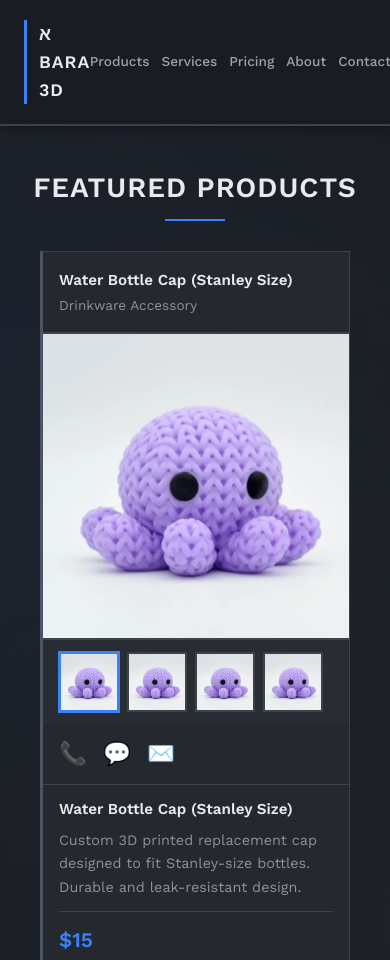
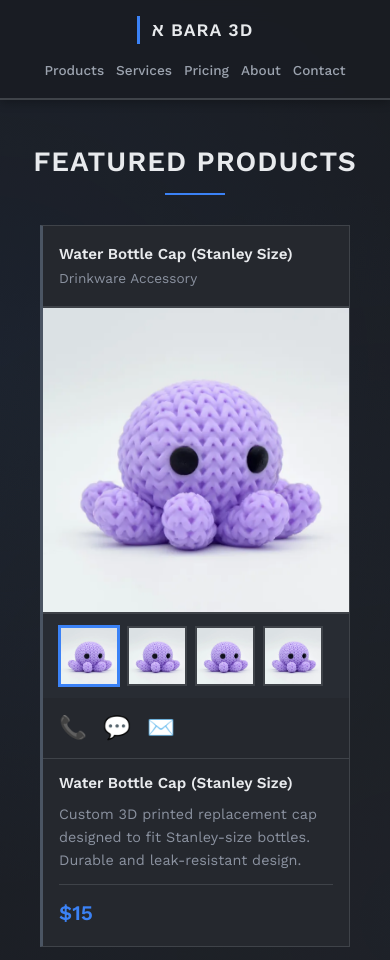
Before and after one commit to julbolpez/vibe-coding, a plain HTML site: page index.html in a window 390 px wide. Shown: the top 960 px of the page. Drawn offline with nearby package versions, Linux system fonts and the light colour scheme.

Commit message:
Updates made to mobile

```diff
--- a/index.html
+++ b/index.html
@@ -958,6 +958,16 @@
 
         /* Responsive Design */
         @media (max-width: 768px) {
+            nav {
+                padding: 16px 20px;
+            }
+
+            .nav-content {
+                flex-direction: column;
+                gap: 16px;
+                align-items: center;
+            }
+
             .nav-links {
                 gap: 12px;
                 font-size: 0.85rem;
@@ -1388,7 +1398,7 @@
                     </div>
                     ${thumbnailsHTML}
                     <div class="post-actions">
-                        <div class="action-btn copy-btn" data-copy="${data.contact.phone}" data-type="Phone" title="Call us">📞</div>
+                        <a href="tel:${data.contact.phone}" class="action-btn" title="Call us">📞</a>
                         <div class="action-btn copy-btn" data-copy="${data.contact.whatsapp}" data-type="WhatsApp" title="WhatsApp">💬</div>
                         <div class="action-btn copy-btn" data-copy="${data.contact.email}" data-type="Email" title="Email">✉️</div>
                     </div>
```
